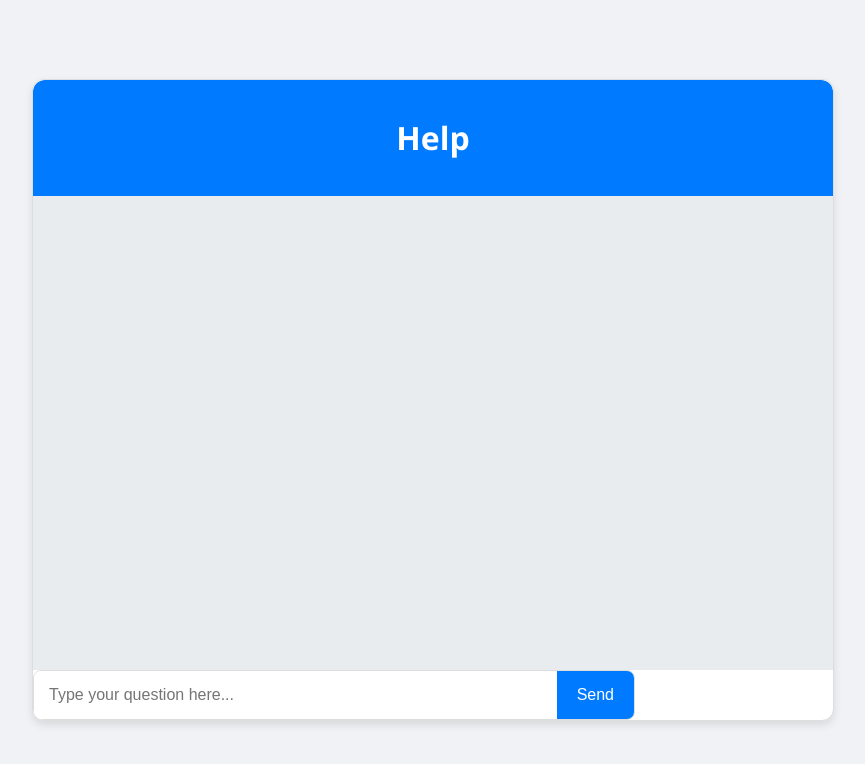
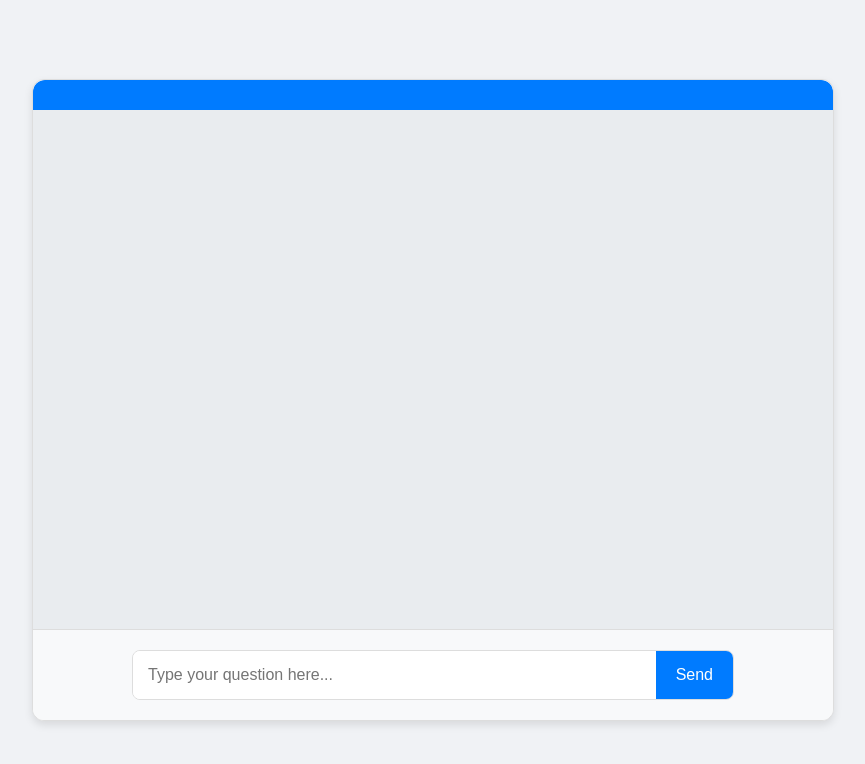
Before and after one commit to uifehnah/cgpt-wrapper, a plain HTML site: page index.html in a window 1280 px wide. Shown: the whole page, without its empty margins (207-1072 px from the left). Drawn offline with Linux system fonts and the light colour scheme.

Commit message:
Update index.html

```diff
--- a/index.html
+++ b/index.html
@@ -1,25 +1,31 @@
 <!DOCTYPE html>
 <html lang="en">
+
 <head>
     <meta charset="UTF-8">
     <meta name="viewport" content="width=device-width, initial-scale=1.0">
-    <title>CGPT Wrapper</title>
+    <title>Class Help Service</title>
     <link rel="stylesheet" href="styles.css">
 </head>
+
 <body>
     <div class="chat-container">
         <div class="chat-header">
-            <h1>Help</h1>
+
         </div>
         <div class="chat-window" id="chatWindow">
             <div class="chat-log" id="chatLog">
+                <!-- Chat messages will appear here -->
             </div>
         </div>
-        <div class="chat-input">
-            <input type="text" id="userInput" placeholder="Type your question here..." autofocus>
-            <button id="sendButton">Send</button>
+        <div class="chat-input-container">
+            <div class="chat-input">
+                <input type="text" id="userInput" placeholder="Type your question here..." autofocus>
+                <button id="sendButton">Send</button>
+            </div>
         </div>
     </div>
     <script src="script.js"></script>
 </body>
+
 </html>
```
